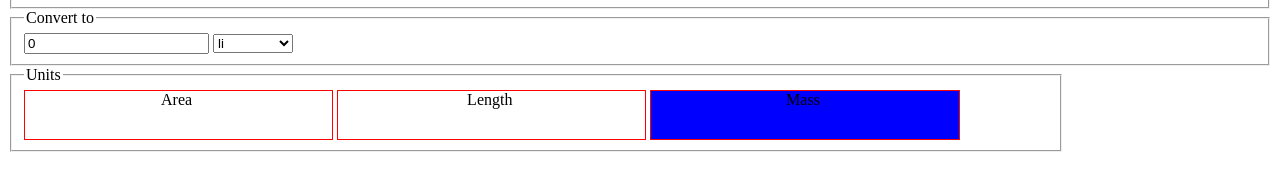
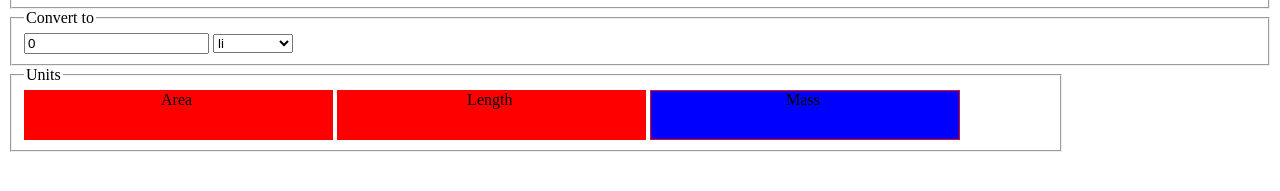
Before and after one commit to justin-henley/Taiwan-Conversions, a plain HTML site: page index.html in a window 1280 px wide. Shown: the part 127-318 px from the top of the page. Drawn offline with Linux system fonts and the light colour scheme.

Commit message:
reflected removal of unchecked class for labels

```diff
--- a/sass/_typeSelection.scss
+++ b/sass/_typeSelection.scss
@@ -20,7 +20,7 @@
     //background-color: $hover-type-color;
     filter: brightness(75%);
   }
-  .unchecked {
+  .unitTypeLabel {
     background-color: $unchecked-type-color;
   }
   .checked {
```
Also changed, not shown: dist/css/style.min.css, 1 other file.
